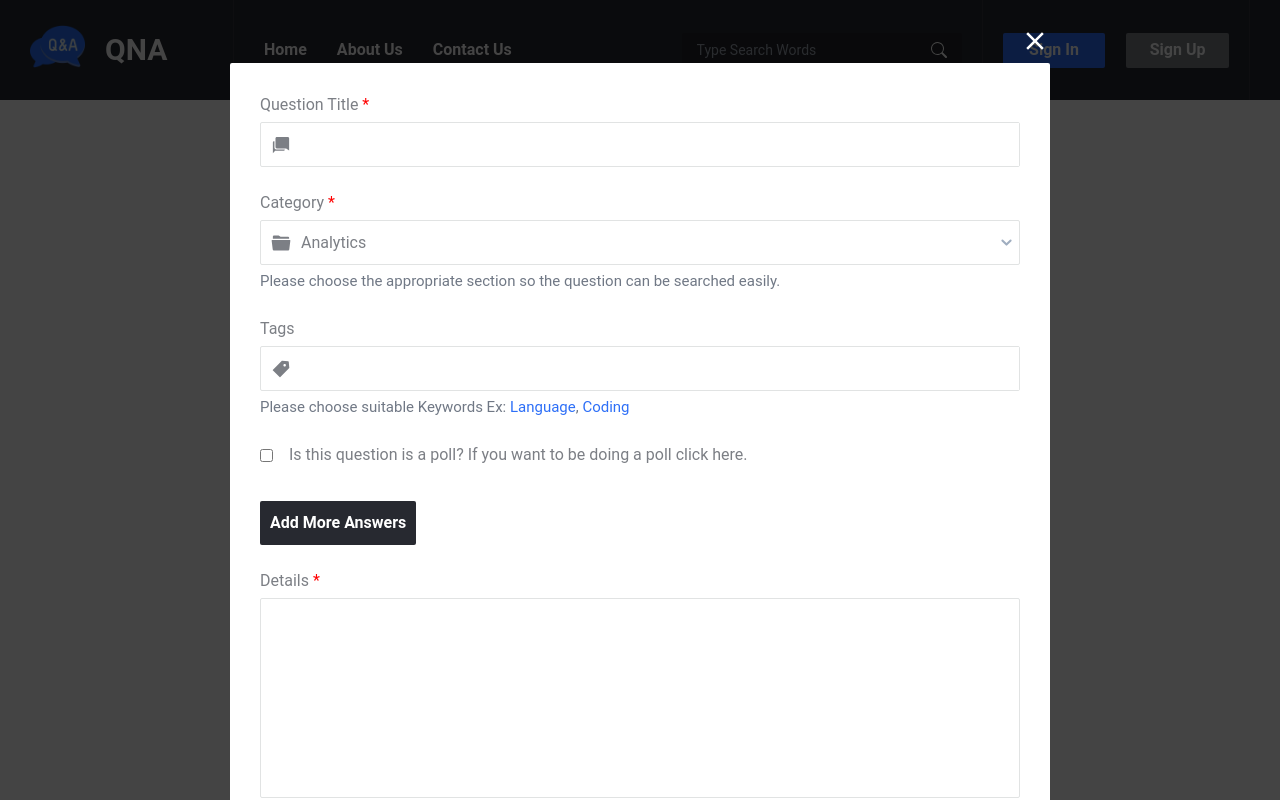
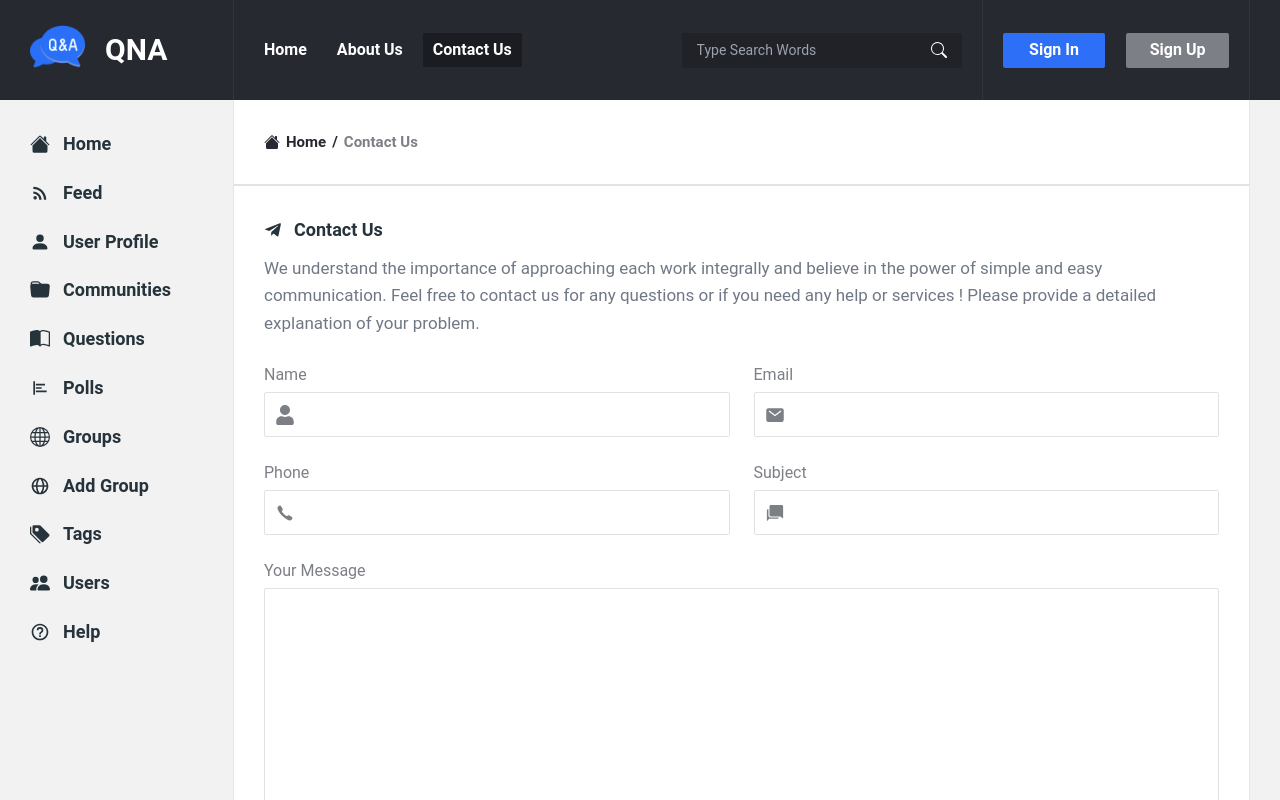
Before and after one commit to nihal-01/qna-website, a Next.js app: page /contact-us in a window 1280 px wide. Before the commit this address had no page. Shown: the top 800 px of the page. Built offline with nearby package versions, Linux system fonts and the light colour scheme.

Commit message:
contact page added

```diff
--- a/components/AddGroupForm.jsx
+++ b/components/AddGroupForm.jsx
@@ -6,7 +6,7 @@ const styles = {
     formControl: `mb-[1.5em]`,
     label: `text-grayColor text-[14px] lg:text-base`,
     inputWrapper: `border border-borderColor flex items-center rounded-sm h-[45px] mt-[5px]`,
-    input: `w-[100%] outline-none `,
+    input: `w-[100%] h-[100%] outline-none `,
     icon: `text-grayColor text-xl mx-[10px]`,
     radioContainer: `flex items-center gap-[1em] mt-[5px]`,
     radioInputWrapper: `flex items-center gap-[0.7em]`,
--- a/components/AskQuestionPopup.jsx
+++ b/components/AskQuestionPopup.jsx
@@ -5,7 +5,6 @@ import { AiFillTag } from 'react-icons/ai';
 import { MdClose, MdOutlineChatBubble } from 'react-icons/md';
 
 const styles = {
-    // container: `absolute top-0 left-0 bottom-0 right-0 bg-[#000b] z-20 p-[15px] flex items-start justify-center`,
     overlay: `fixed inset-0 bg-[#000b] z-20`,
     container: `absolute top-[3em] left-[50%] translate-x-[-50%] z-20 w-[100%] min-h-fit max-w-[850px] p-[15px] `,
     formWrapper: `relative w-[100%] h-[100%] bg-white p-[30px] rounded-sm`,
--- a/components/Header.jsx
+++ b/components/Header.jsx
@@ -65,7 +65,7 @@ export default function Header() {
                 isSidebarOpen={isSidebarOpen}
                 setIsSIdebarOpen={setIsSIdebarOpen}
             />
-            <AskQuestionPopup />
+            {/* <AskQuestionPopup /> */}
 
             <div className={styles.container}>
                 <div className={styles.headerLeft}>
--- a/components/SignupForm.jsx
+++ b/components/SignupForm.jsx
@@ -29,6 +29,7 @@ export default function SignupForm() {
                 </i>
                 <input type='text' id='signup-username' className={styles.input} />
             </div>
+
             <label htmlFor='signup-email' className={styles.label}>
                 Email <span className='text-[#f00]'>*</span>
             </label>
@@ -38,6 +39,7 @@ export default function SignupForm() {
                 </i>
                 <input type='email' id='signup-email' className={styles.input} />
             </div>
+
             <label htmlFor='signup-password' className={styles.label}>
                 Password <span className='text-[#f00]'>*</span>
             </label>
@@ -47,6 +49,7 @@ export default function SignupForm() {
                 </i>
                 <input type='password' id='signup-password' className={styles.input} />
             </div>
+
             <label htmlFor='cpassword' className={styles.label}>
                 Confirm Password <span className='text-[#f00]'>*</span>
             </label>
@@ -60,6 +63,7 @@ export default function SignupForm() {
                     className={styles.input}
                 />
             </div>
+
             <div className={styles.checkboxWrapper}>
                 <input
                     type='checkbox'
@@ -83,6 +87,7 @@ export default function SignupForm() {
                     .<span className='text-[#f00]'>*</span>
                 </label>
             </div>
+
             <input type='submit' name='submit' className={styles.submitBtn} />
         </form>
     );
--- a/components/SingleAnswer.jsx
+++ b/components/SingleAnswer.jsx
@@ -12,24 +12,25 @@ import { IoMdShareAlt } from 'react-icons/io';
 import { avatarImg } from '../public/images';
 
 const styles = {
-    container: `px-[15px] py-[15px] lg:p-[30px] border-b border-borderColor flex gap-[20px]`,
+    container: `px-[15px] py-[15px] lg:p-[30px] border-b border-borderColor grid grid-cols-[65px_auto] lg:grid-cols-[75px_auto]`,
     avatarWrapper: `w-[50px] min-w-[50px] h-[50px] min-h-[50px] rounded-full p-[4px] border-2 border-secondaryColor lg:row-span-2 lg:w-[55px] lg:h-[55px] lg:min-w-[55px] lg:min-h-[55px]`,
     avatarImg: `relative inline-block w-[100%] h-[100%] w-[100%] h-[100%] rounded-full overflow-hidden`,
-    authorName: `text-secondaryColor font-semibold capitalize tracking-wide transition-all lg:text-[17px]`,
+    authorName: `text-secondaryColor font-semibold capitalize tracking-wide transition-all text-[15px] lg:text-[17px]`,
     verified: `inline-block bg-secondaryColor rounded-full text-white ml-[10px] text-base w-[15px] h-[15px] lg:w-[18px] lg:h-[18px] lg:text-[16px]`,
     badge: `inline-block ml-[1em] text-white bg-[#d9a34a] capitalize rounded-sm text-xs py-[2px] px-[10px] lg:text-sm`,
-    createdAt: `text-grayColor text-[15px] mt-[8px]`,
-    desc: `text-primaryColor text-base leading-[28px] lg:text-[18px] lg:leading-loose mt-[1em] mb-[1em]`,
-    answerFooter: `flex items-center justify-between`,
+    createdAt: `text-grayColor text-[13px] lg:text-[15px] mt-[4px] lg:mt-[8px]`,
+    contentWrapper: `col-span-2 lg:col-span-1`,
+    desc: `text-primaryColor text-base leading-[28px] lg:text-[18px] lg:leading-loose mt-[0.8em] mb-[1.2em]`,
+    answerFooter: `flex items-center lg:justify-between`,
     answerFooterLeft: `flex items-center`,
     voteWrapper: `flex items-center gap-[10px] mr-[15px] pr-[15px] border-r border-borderColor`,
-    voteIcon: `block text-[#677075] cursor-pointer transition-all hover:text-primaryColor`,
-    voteTxt: `text-lg font-bold text-[#677075]`,
+    voteIcon: `block text-[#677075] cursor-pointer transition-all hover:text-primaryColor text-[15px] lg:text-[16px]`,
+    voteTxt: `text-base lg:text-lg font-bold text-[#677075]`,
     replyBtnWrapper: `relative mr-[15px] pr-[15px] border-r border-borderColor`,
-    replyBtn: `flex items-center text-[#464e7b] gap-[10px] text-[15px] transition-all hover:text-secondaryColor`,
+    replyBtn: `flex items-center text-[#464e7b] gap-[10px] text-[14px] lg:text-[15px] transition-all hover:text-secondaryColor outline-none`,
     shareBtnWrapper: `group relative py-[10px] `,
-    shareBtn: `flex items-center text-[#464e7b] gap-[10px] text-[15px]`,
-    shareIconList: `absolute top-[40px] left-0 bg-white shadow-[0_1px_5px_#d0d2d3] rounded-sm overflow-hidden translate-x-[15px] transition-all opacity-0 invisible group-hover:opacity-100 group-hover:visible group-hover:translate-x-0`,
+    shareBtn: `flex items-center text-[#464e7b] gap-[10px] text-[14px] lg:text-[15px] mr-[15px] pr-[15px] border-r border-borderColor outline-none`,
+    shareIconList: `absolute top-[40px] right-0 bg-white shadow-[0_1px_5px_#d0d2d3] rounded-sm overflow-hidden translate-x-[15px] transition-all opacity-0 invisible group-hover:opacity-100 group-hover:visible group-hover:translate-x-0`,
     shareIcon: `whitespace-nowrap py-[8px] px-[10px] text-grayColor cursor-pointer transition-all hover:text-secondaryColor text-[15px] last:border-b-0 translate-x-[20px] opacity-0 group-hover:opacity-100 group-hover:translate-x-0`,
 };
 
@@ -48,7 +49,8 @@ export default function SingleAnswer({ _id, answer, avatar }) {
                     </a>
                 </Link>
             </div>
-            <div>
+
+            <div className='col-auto'>
                 <div>
                     <Link href={'/'}>
                         <a
@@ -72,6 +74,9 @@ export default function SingleAnswer({ _id, answer, avatar }) {
                 <p className={styles.createdAt}>
                     Added an answer on April 19, 2018 at 2:00 am
                 </p>
+            </div>
+
+            <div className={styles.contentWrapper}>
                 <p className={styles.desc}>{answer}</p>
                 <div className={styles.answerFooter}>
                     <div className={styles.answerFooterLeft}>
--- /dev/null
+++ b/pages/contact-us.jsx
@@ -0,0 +1,118 @@
+import React from 'react';
+import { FaTelegramPlane, FaUser } from 'react-icons/fa';
+import { IoIosCall, IoMdChatbubbles } from 'react-icons/io';
+import { IoMail } from 'react-icons/io5';
+
+import { Breadcrumbs, SidebarLayout } from '../components';
+
+const styles = {
+    container: `h-[100%] w-[100%]`,
+    header: `block p-[15px] lg:p-[30px] lg:flex items-center justify-between border-b-2 border-borderColor`,
+    contentWrapper: `py-[30px] px-[15px] lg:p-[30px]`,
+    title: `text-[#26333b] flex items-center font-bold text-lg gap-[12px] mb-[0.6em]`,
+    desc: `text-[#707885] text-[16px] sm:text-[17px] leading-relaxed mb-[1.5em]`,
+    singleLineWrapper: `sm:flex items-center gap-[1.5em]`,
+    formControl: `mb-[1.2em] sm:mb-[1.5em] w-[100%] h-[100%]`,
+    label: `text-grayColor text-[14px] lg:text-base`,
+    inputWrapper: `border border-borderColor flex items-center rounded-sm h-[45px] mt-[5px]`,
+    input: `w-[100%] h-[100%] outline-none `,
+    icon: `text-grayColor text-xl mx-[10px]`,
+    textarea: `w-[100%] h-[200px] lg:h-[270px] border border-borderColor resize-none mt-[5px] rounded-sm outline-none px-[20px] py-[15px]`,
+    submitBtn: `w-[100%] h-[45px] text-white font-semibold bg-secondaryColor transition-all hover:bg-grayColor rounded-sm`,
+};
+
+export default function Contact() {
+    return (
+        <div className={styles.container}>
+            <div className={styles.header}>
+                <Breadcrumbs crumbs={[{ name: 'Contact Us' }]} />
+            </div>
+
+            <div className={styles.contentWrapper}>
+                <h3 className={styles.title}>
+                    <span>
+                        <FaTelegramPlane />
+                    </span>
+                    Contact Us
+                </h3>
+                <p className={styles.desc}>
+                    We understand the importance of approaching each work
+                    integrally and believe in the power of simple and easy
+                    communication. Feel free to contact us for any questions or
+                    if you need any help or services ! Please provide a detailed
+                    explanation of your problem.
+                </p>
+
+                <form action=''>
+                    <div className={styles.singleLineWrapper}>
+                        <div className={styles.formControl}>
+                            <label htmlFor='title' className={styles.label}>
+                                Name
+                            </label>
+                            <div className={styles.inputWrapper}>
+                                <i className={styles.icon}>
+                                    <FaUser />
+                                </i>
+                                <input type='text' className={styles.input} />
+                            </div>
+                        </div>
+                        <div className={styles.formControl}>
+                            <label htmlFor='title' className={styles.label}>
+                                Email
+                            </label>
+                            <div className={styles.inputWrapper}>
+                                <i className={styles.icon}>
+                                    <IoMail />
+                                </i>
+                                <input type='text' className={styles.input} />
+                            </div>
+                        </div>
+                    </div>
+                    <div className={styles.singleLineWrapper}>
+                        <div className={styles.formControl}>
+                            <label htmlFor='title' className={styles.label}>
+                                Phone
+                            </label>
+                            <div className={styles.inputWrapper}>
+                                <i className={styles.icon}>
+                                    <IoIosCall />
+                                </i>
+                                <input type='text' className={styles.input} />
+                            </div>
+                        </div>
+                        <div className={styles.formControl}>
+                            <label htmlFor='title' className={styles.label}>
+                                Subject
+                            </label>
+                            <div className={styles.inputWrapper}>
+                                <i className={styles.icon}>
+                                    <IoMdChatbubbles />
+                                </i>
+                                <input type='text' className={styles.input} />
+                            </div>
+                        </div>
+                    </div>
+
+                    <div className={styles.formControl}>
+                        <label htmlFor='group-rules' className={styles.label}>
+                            Your Message
+                        </label>
+                        <textarea
+                            name=''
+                            id='group-rules'
+                            cols='30'
+                            rows='10'
+                            className={styles.textarea}
+                        ></textarea>
+                    </div>
+
+                    <button className={styles.submitBtn}>Submit</button>
+                </form>
+            </div>
+        </div>
+    );
+}
+
+Contact.getLayout = function getLayout(page) {
+    return <SidebarLayout right={false}>{page}</SidebarLayout>;
+};
--- /dev/null
+++ b/pages/groups.jsx
@@ -0,0 +1,10 @@
+import React from 'react';
+import { SidebarLayout } from '../components';
+
+export default function Groups() {
+    return <div>Groups</div>;
+}
+
+Groups.getLayout = function getLayout(page) {
+    return <SidebarLayout>{page}</SidebarLayout>;
+};
--- /dev/null
+++ b/pages/polls.jsx
@@ -0,0 +1,10 @@
+import React from 'react';
+import { SidebarLayout } from '../components';
+
+export default function Polls() {
+    return <div>Polls</div>;
+}
+
+Polls.getLayout = function getLayout(page) {
+    return <SidebarLayout>{page}</SidebarLayout>;
+};
--- a/pages/questions/[id].jsx
+++ b/pages/questions/[id].jsx
@@ -65,7 +65,7 @@ const styles = {
     mainBtn: `h-[45px] lg:h-[47px] bg-secondaryColor w-[100%] text-white font-bold rounded-sm lg:text-[17px] transition-all hover:bg-grayColor`,
     answersHeader: `pt-[15px] md:pt-[30px] px-[15px] lg:px-[30px] md:flex md:justify-between md:flex-wrap border-b border-borderColor bg-[#f9f9f9]`,
     answersHeaderTitle: `pb-[15px] md:pb-[30px] text-primaryColor font-bold text-[15px] md:text-[17px]`,
-    answersTabsList: `flex items-center h-[100%] relative top-[1px]`,
+    answersTabsList: `flex items-center flex-wrap h-[100%] relative top-[1px]`,
     answersTabsListItem: `border bg-white flex items-center justify-center h-[47px] md:h-[100%] px-[14px] text-grayColor cursor-pointer transition-all hover:text-secondaryColor text-[15px] md:text-base`,
     activeTab: ` border-b-0 text text-[#222] cursor-default hover:text-[#222]`,
 };
--- /dev/null
+++ b/pages/user-profile.jsx
@@ -0,0 +1,34 @@
+import React from 'react';
+import { BsPencil } from 'react-icons/bs';
+
+import { Breadcrumbs, PagesTopNavbar, SidebarLayout } from '../components';
+
+const styles = {
+    container: `h-[100%] w-[100%]`,
+    header: `block p-[15px] lg:p-[30px] lg:flex items-center justify-between border-b-2 border-borderColor`,
+    headerRight: `block lg:flex items-center gap-[1em] mt-[10px]`,
+    editProfileBtn: `flex items-center gap-[7px] border border-borderColor text-grayColor cursor-pointer py-[8px] px-[12px] text-[15px] rounded-sm font-bold transition-all hover:bg-secondaryColor hover:text-white`,
+};
+
+export default function UserProfile() {
+    return (
+        <div>
+            <div className={styles.header}>
+                <Breadcrumbs crumbs={[{ name: 'nihal' }]} />
+                <div className={styles.headerRight}>
+                    <button className={styles.editProfileBtn}>
+                        <span>
+                            <BsPencil />
+                        </span>
+                        Edit Profile
+                    </button>
+                </div>
+            </div>
+            <PagesTopNavbar />
+        </div>
+    );
+}
+
+UserProfile.getLayout = function getLayout(page) {
+    return <SidebarLayout>{page}</SidebarLayout>;
+};
--- a/utils/constants.js
+++ b/utils/constants.js
@@ -17,11 +17,11 @@ export const headerNavLinks = [
     },
     {
         name: 'About Us',
-        url: '/about',
+        url: '/about-us',
     },
     {
         name: 'Contact Us',
-        url: '/contact',
+        url: '/contact-us',
     },
 ];
 
```
Also changed, not shown: pages/about-us.jsx (renamed from pages/about.jsx).
